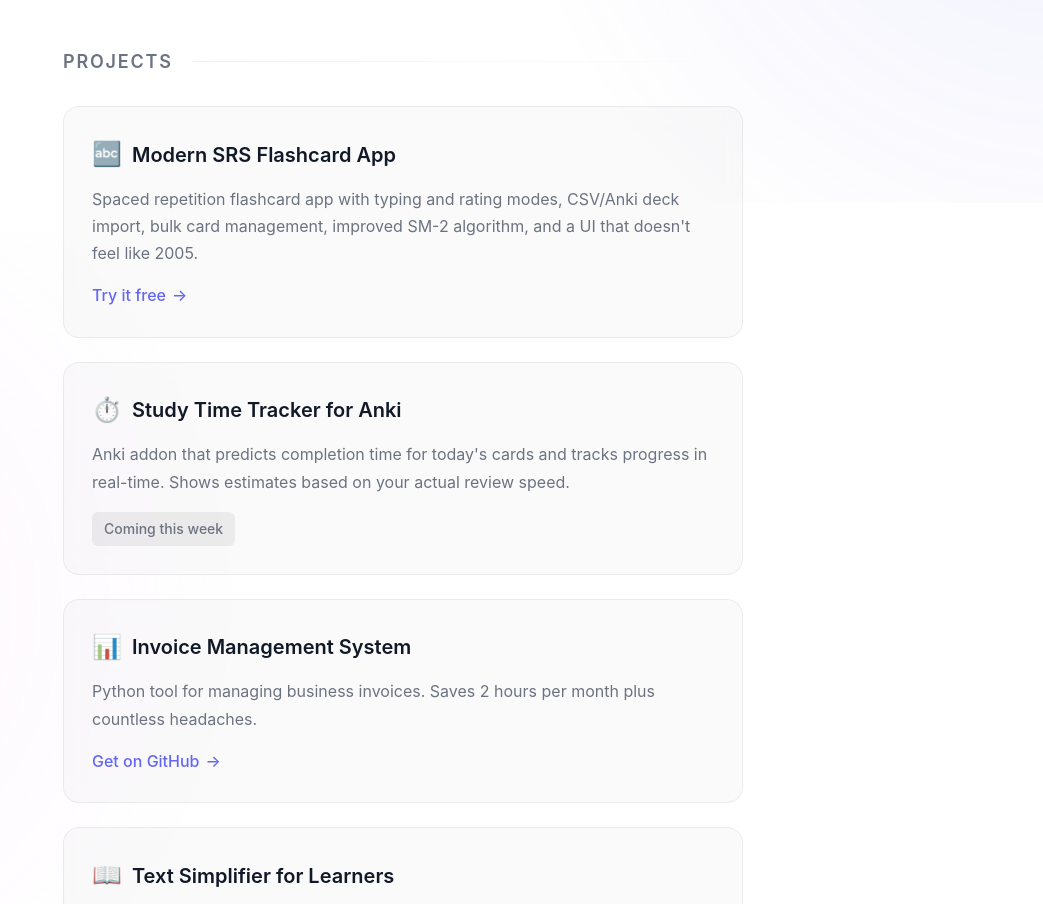
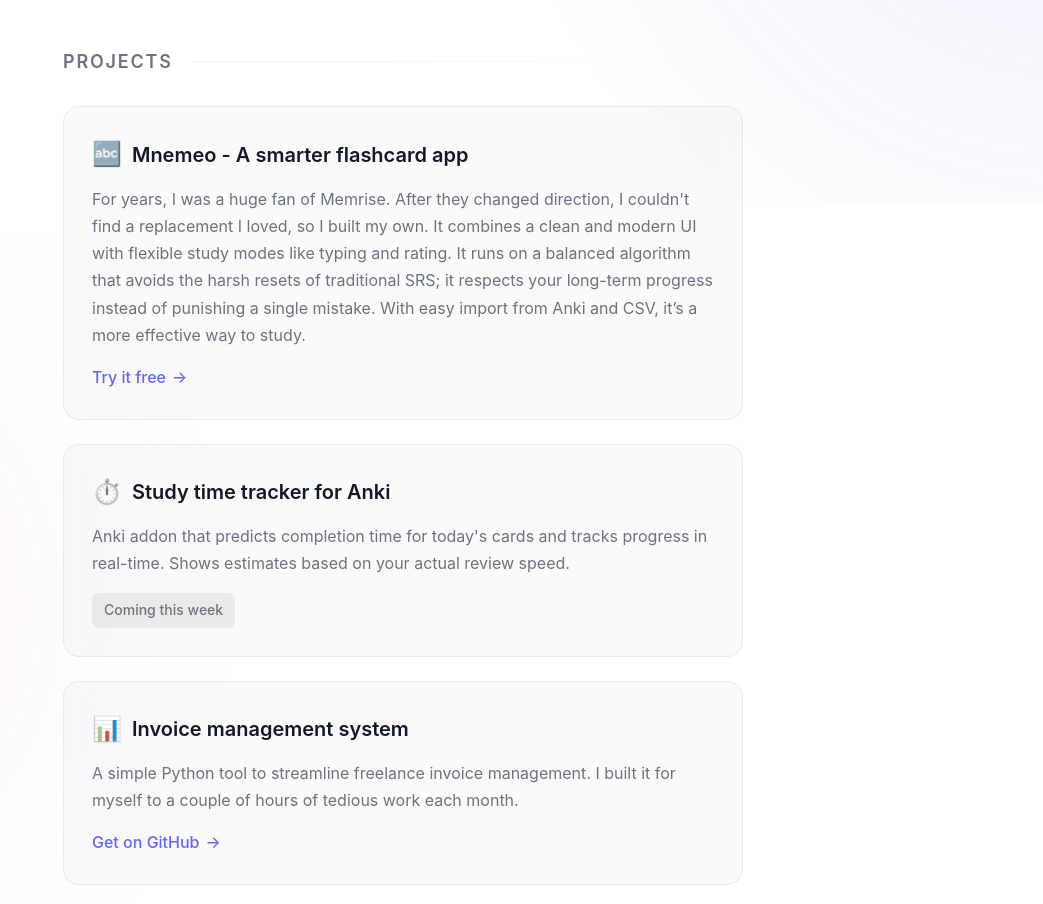
Before and after one commit to thornumak/thornumak.github.io, a plain HTML site: page index.html in a window 1280 px wide. Shown: the part 206-1110 px from the top of the page, without its empty margins (237-1280 px from the left). Drawn offline with Linux system fonts and the light colour scheme.

Commit message:
Update index.html

```diff
--- a/index.html
+++ b/index.html
@@ -3,7 +3,7 @@
 <head>
     <meta charset="UTF-8">
     <meta name="viewport" content="width=device-width, initial-scale=1.0">
-    <title>Thornumak - Learning and Business Tools</title>
+    <title>Thornumak - Thoughtful tools for learning and work</title>
     <style>
         * {
             margin: 0;
@@ -361,32 +361,32 @@
     <div class="container">
         <header>
             <h1>Thornumak</h1>
-            <p class="tagline">I build practical tools that actually work</p>
+            <p class="tagline">Thoughtful tools for learning and work</p>
         </header>
 
         <section>
             <h2>Projects</h2>
 
             <div class="project" style="--i: 1">
-                <h3><span class="project-emoji">🔤</span> Modern SRS Flashcard App</h3>
-                <p>Spaced repetition flashcard app with typing and rating modes, CSV/Anki deck import, bulk card management, improved SM-2 algorithm, and a UI that doesn't feel like 2005.</p>
+                <h3><span class="project-emoji">🔤</span> Mnemeo - A smarter flashcard app</h3>
+                <p>For years, I was a huge fan of Memrise. After they changed direction, I couldn't find a replacement I loved, so I built my own. It combines a clean and modern UI with flexible study modes like typing and rating. It runs on a balanced algorithm that avoids the harsh resets of traditional SRS; it respects your long-term progress instead of punishing a single mistake. With easy import from Anki and CSV, it’s a more effective way to study.</p>
                 <a href="https://mnemeo.com" class="project-link">Try it free</a>
             </div>
 
             <div class="project" style="--i: 2">
-                <h3><span class="project-emoji">⏱️</span> Study Time Tracker for Anki</h3>
+                <h3><span class="project-emoji">⏱️</span> Study time tracker for Anki</h3>
                 <p>Anki addon that predicts completion time for today's cards and tracks progress in real-time. Shows estimates based on your actual review speed.</p>
                 <span class="coming-soon">Coming this week</span>
             </div>
 
             <div class="project" style="--i: 3">
-                <h3><span class="project-emoji">📊</span> Invoice Management System</h3>
-                <p>Python tool for managing business invoices. Saves 2 hours per month plus countless headaches.</p>
+                <h3><span class="project-emoji">📊</span> Invoice management system</h3>
+                <p>A simple Python tool to streamline freelance invoice management. I built it for myself to a couple of hours of tedious work each month.</p>
                 <a href="https://github.com/thornumak/Invoice-Management-System" class="project-link">Get on GitHub</a>
             </div>
 
             <div class="project" style="--i: 4">
-                <h3><span class="project-emoji">📖</span> Text Simplifier for Learners</h3>
+                <h3><span class="project-emoji">📖</span> Text simplifier for learners</h3>
                 <p>Automatically simplifies target language text based on user's proficiency level. Making language learning less overwhelming.</p>
                 <span class="coming-soon">In development</span>
             </div>
```
